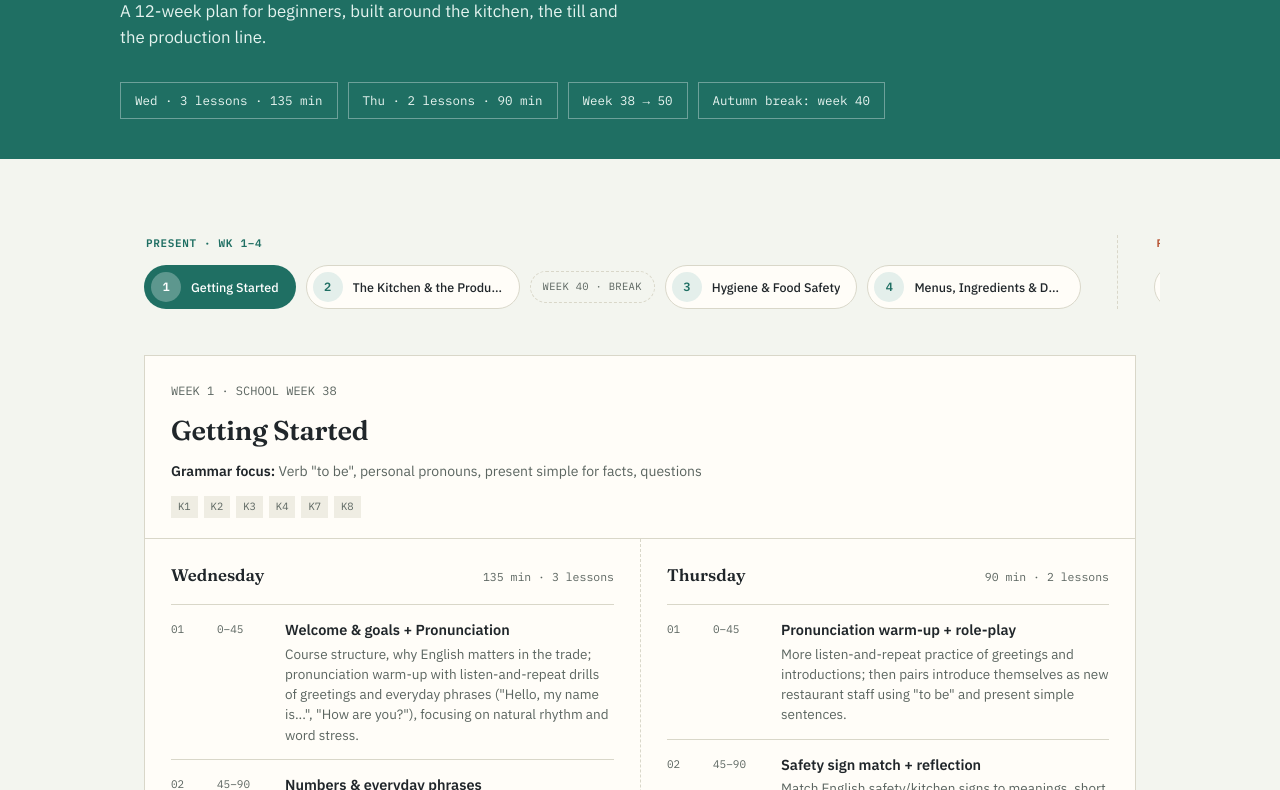
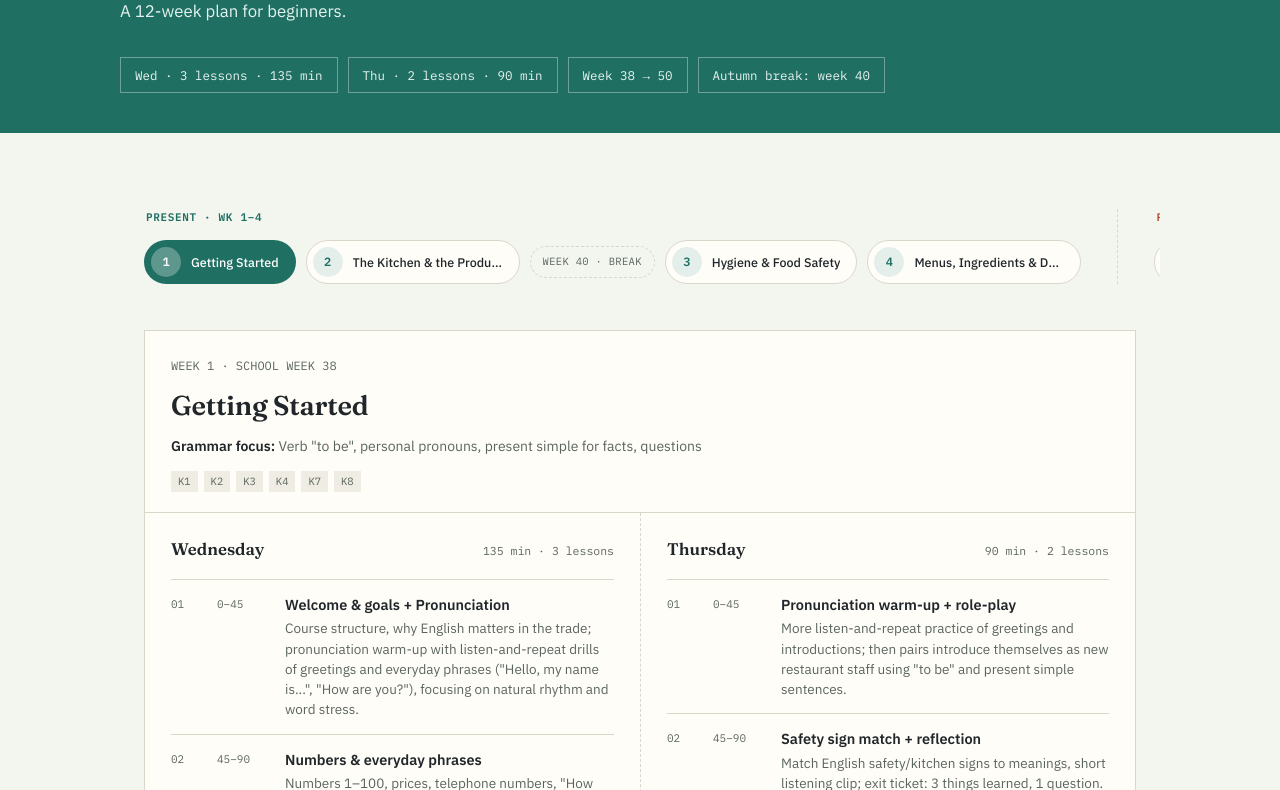
Before and after one commit to barbaraannazielonka-commits/RMintensivecourse, a plain HTML site: page index.html in a window 1280 px wide. Shown: the part 295-1085 px from the top of the page. Drawn offline with Linux system fonts and the light colour scheme.

Commit message:
Update index.html

```diff
--- a/index.html
+++ b/index.html
@@ -456,7 +456,7 @@
   <div class="hero-inner">
     <div class="hero-eyebrow">VG1 YRKESFAG · RESTAURANT &amp; MATFAG</div>
     <h1>Intensive English for Restaurant and Food Processing</h1>
-    <p class="lede">A 12-week plan for beginners, built around the kitchen, the till and the production line.</p>
+    <p class="lede">A 12-week plan for beginners.</p>
     <div class="hero-chips">
       <span class="chip">Wed · 3 lessons · 135 min</span>
       <span class="chip">Thu · 2 lessons · 90 min</span>
```
